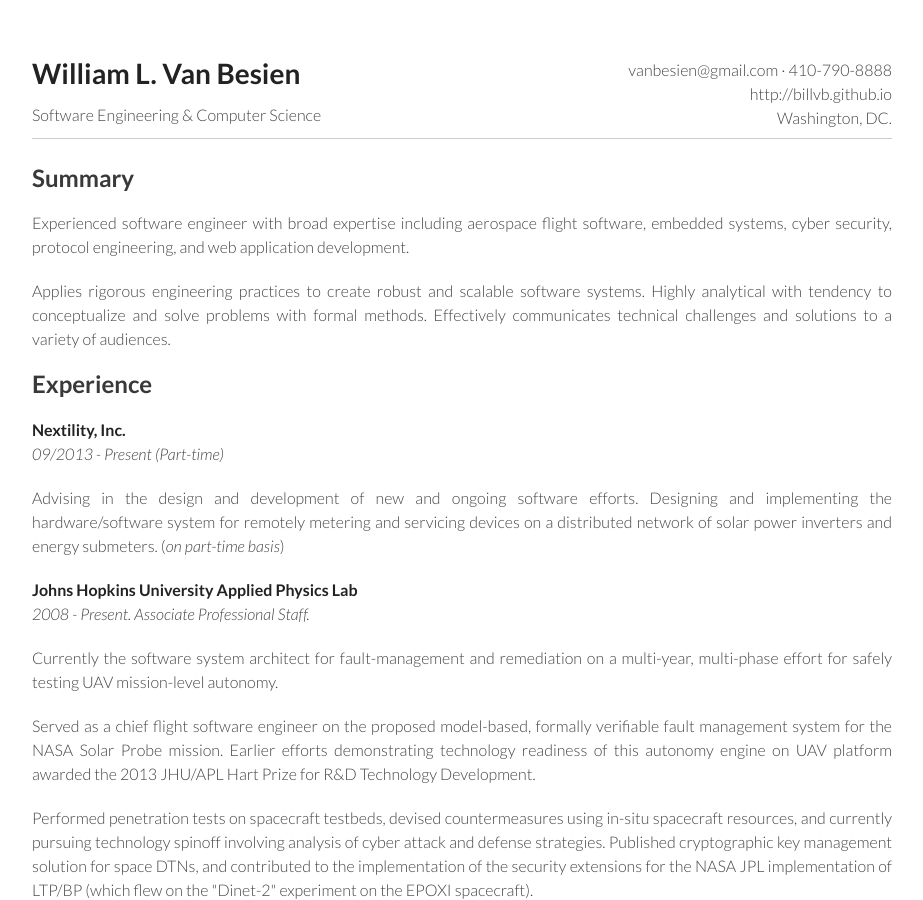
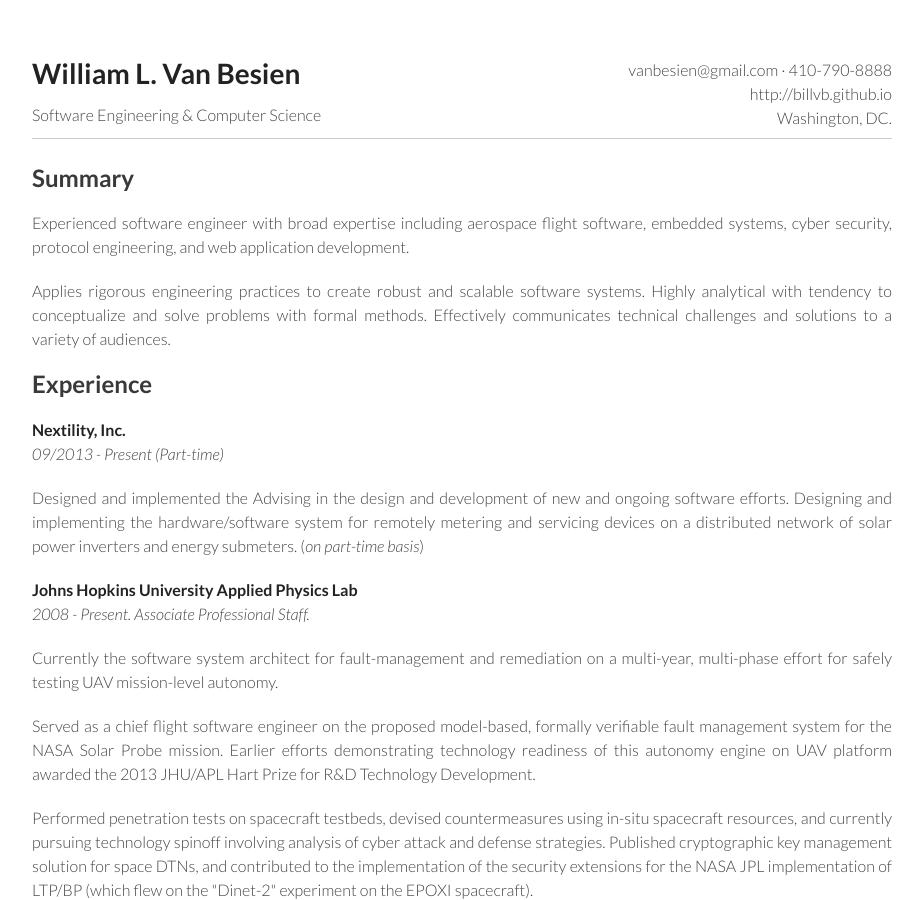
Before and after one commit to billvb/billvb.github.io, a Jekyll site: the page built from resume/resume.md, in a window 1280 px wide and 900 px high. Shown: the whole window, without its empty margins (178-1101 px from the left). Built offline with Jekyll 4.4.1, drawn with Linux system fonts in a browser that asks for light colours.

Commit message:
New dev branch

```diff
--- a/_includes/resume.html
+++ b/_includes/resume.html
@@ -35,6 +35,7 @@ Effectively communicates technical challenges and solutions to a variety of audi
 <em>09/2013 - Present (Part-time)</em>
 </p>
 <p>
+Designed and implemented the
 Advising in the design and development of new and ongoing software efforts.
 Designing and implementing the hardware/software system for remotely metering and servicing devices on a distributed network of solar power inverters and energy submeters.
 (<em>on part-time basis</em>)
```
Also changed, not shown: projects/ideas.md (added, +36 -0 lines).
